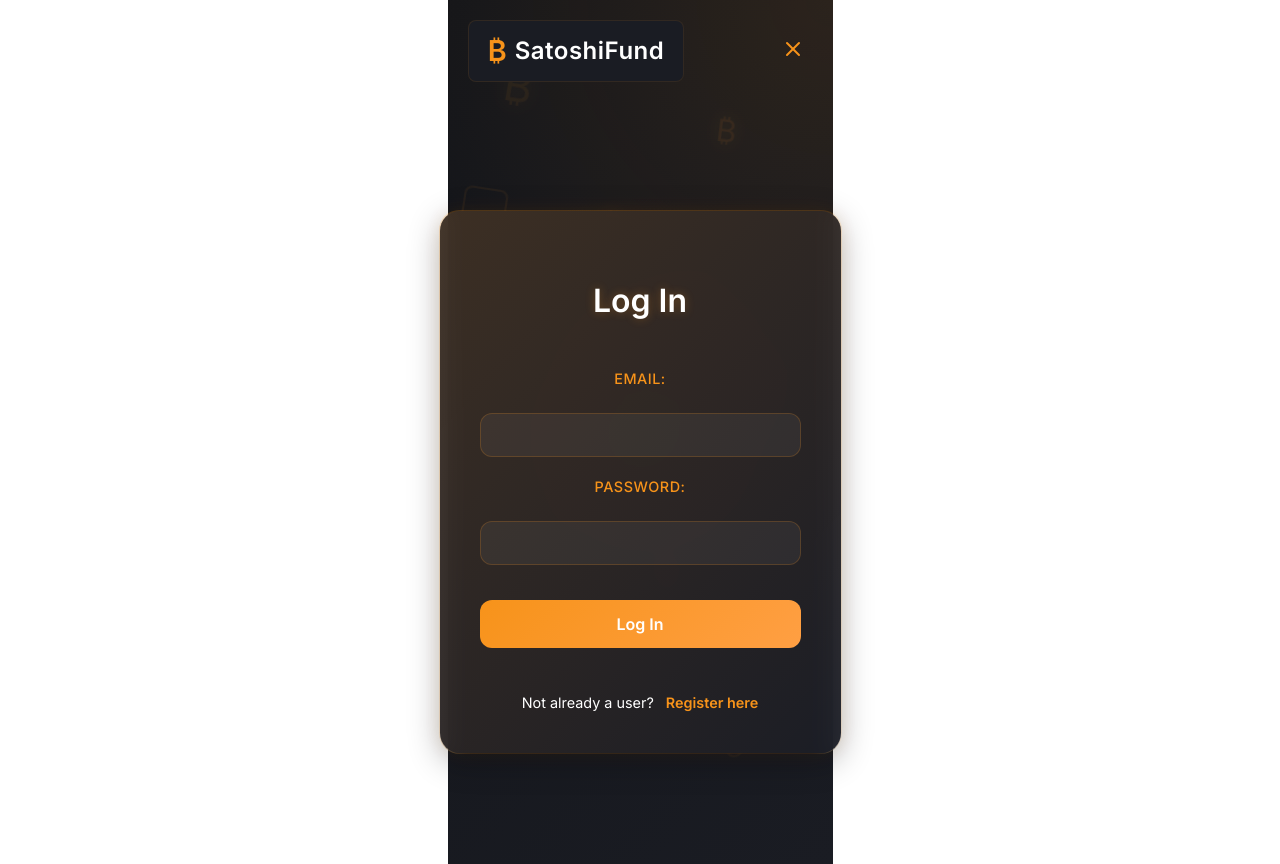
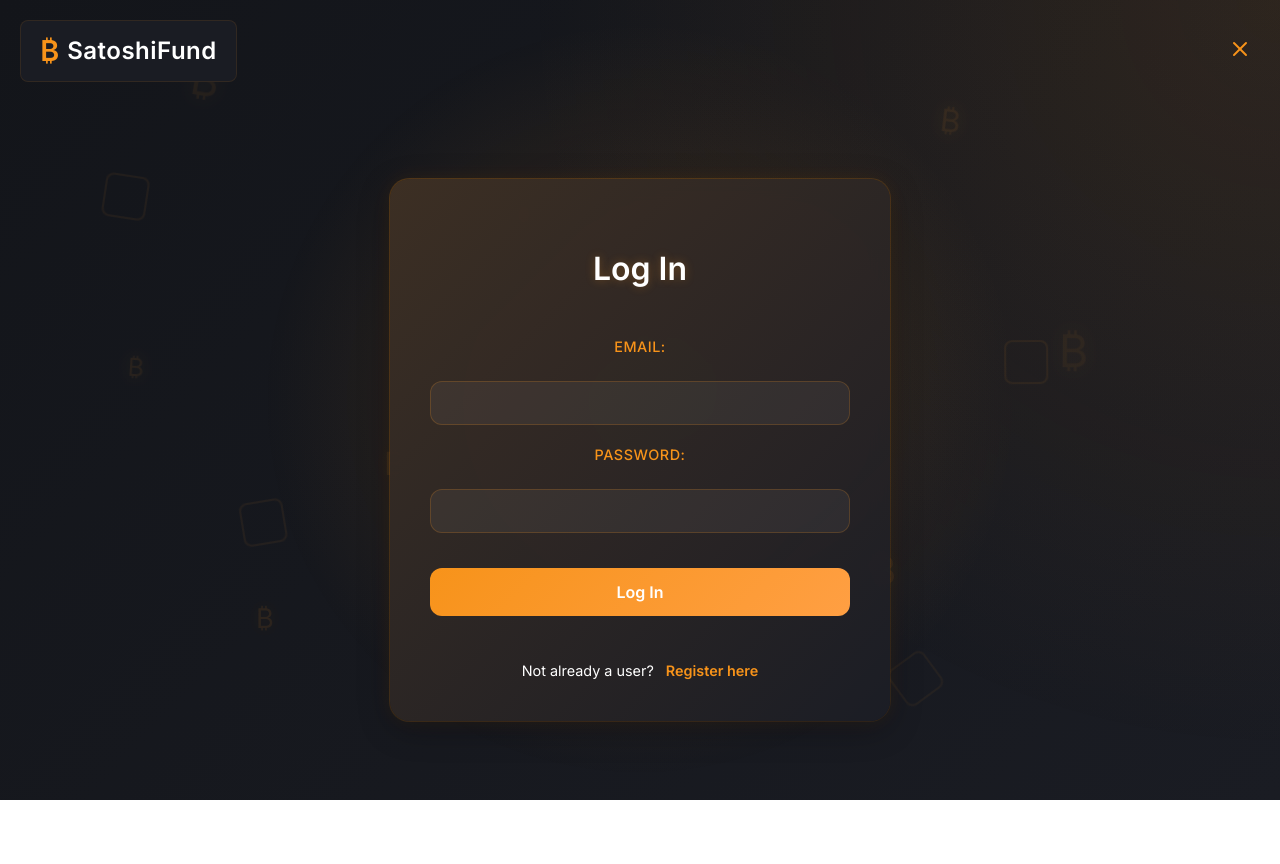
Before and after one commit to SatoshiFundAus/dev1003-p2p-crypto-lending-frontend, a React (Vite) app: page /login in a window 1280 px wide. After the commit the page ends 800 px from the top, so only its background shows below. Built offline with nearby package versions, Linux system fonts and the light colour scheme.

Commit message:
Fixed width of login/register

```diff
--- a/src/components/LoginRegisterPage.module.css
+++ b/src/components/LoginRegisterPage.module.css
@@ -1,11 +1,12 @@
 .pageContainer {
   min-height: 100vh;
+  width: 100vw;
   background: linear-gradient(135deg, #13151a 0%, #1a1c23 100%);
   display: flex;
   flex-direction: column;
   align-items: center;
   justify-content: center;
-  padding: 2rem;
+  padding: 0;
   font-family: 'Inter', sans-serif;
   position: relative;
   color: #fff;
@@ -94,7 +95,6 @@
   flex-direction: column;
   align-items: stretch;
   gap: 1.2rem;
-  width: 100%;
 }
 
 .heading {
```
